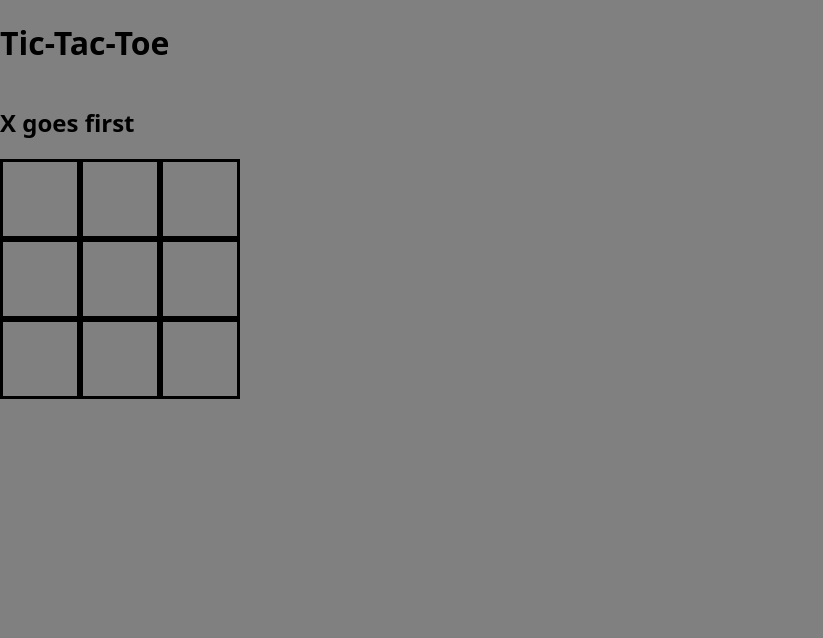
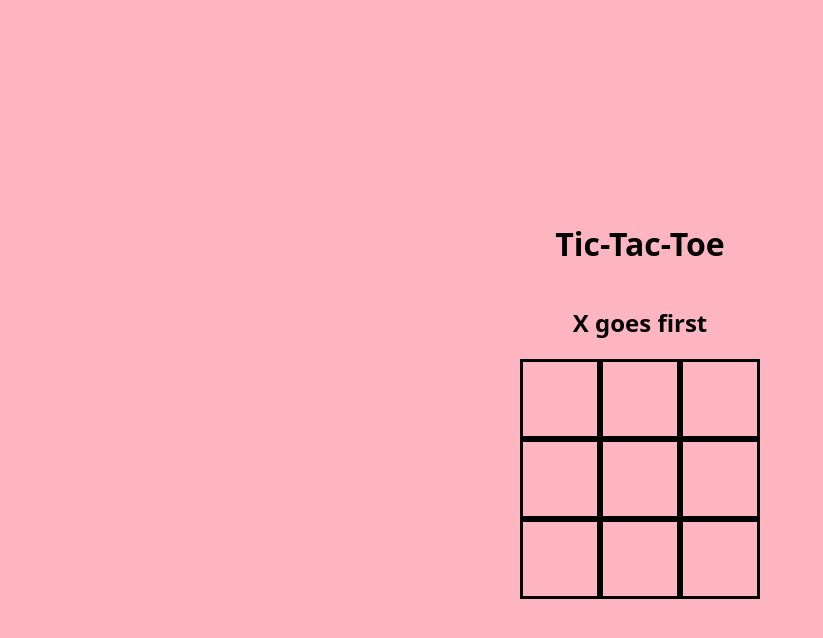
Before and after one commit to timcrisp94/tic-tac-toe, a plain HTML site: page index.html in a window 1280 px wide. Shown: the whole page, without its empty margins (0-823 px from the left). Drawn offline with Linux system fonts and the light colour scheme.

Commit message:
adjust css, center content change bckgrnd color

```diff
--- a/css/style.css
+++ b/css/style.css
@@ -1,5 +1,5 @@
 body {
-    background-color: gray;
+    background-color: lightpink;
 	/* Use a system font, if none are available use an available sans-sarif   font */
 	font-family: system-ui, -apple-system, BlinkMacSystemFont, "Segoe UI",
 		Roboto, Oxygen-Sans, Ubuntu, Cantarell, "Helvetica Neue", sans-serif;
@@ -7,6 +7,9 @@ body {
   height: 100vh;
   display: flex;
   flex-direction: column;
+  justify-content: center;
+  align-items: center;
+
 }
 
 section.board {
```
